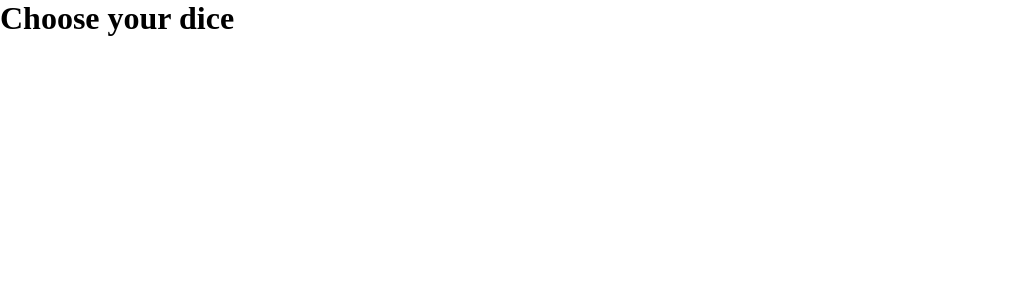
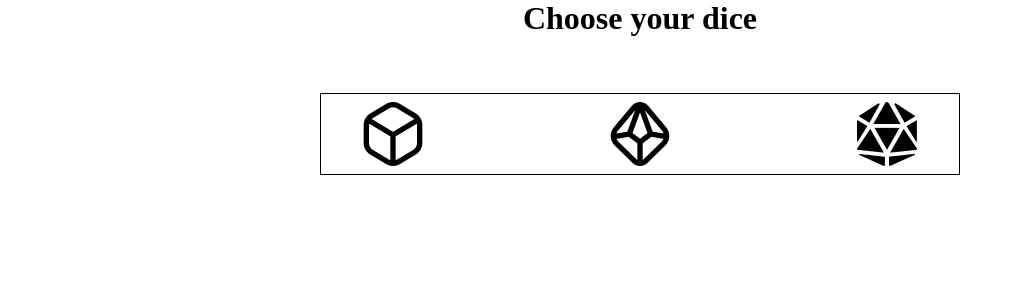
Before and after one commit to MJanuszek/roll-a-dice, a React (Vite) app: page / in a window 1280 px wide. Shown: the top 300 px of the page, without its empty margins (0-1022 px from the left). Built offline with nearby package versions, Linux system fonts and the light colour scheme.

Commit message:
dices styling added

```diff
--- a/src/App.css
+++ b/src/App.css
@@ -3,3 +3,26 @@
   padding: 0;
   box-sizing: border-box;
 }
+
+.container {
+  display: flex;
+  flex-direction: column;
+  align-items: center;
+}
+
+.dices {
+  /* margin-left: -6vw; */
+  height: 10vh;
+  width: 50vw;
+  display: flex;
+  justify-content: space-between;
+  align-items: center;
+  border: 1px solid black;
+  padding: 40px;
+  margin-top: 7vh;
+}
+
+.dice:hover {
+  box-shadow: 10px 10px 20px 0px rgba(240, 255, 35, 0.902);
+  border-radius: 50%;
+}
--- a/src/App.jsx
+++ b/src/App.jsx
@@ -6,9 +6,26 @@ function App() {
   const [count, setCount] = useState(0);
 
   return (
-    <>
+    <div className="container">
       <h1>Choose your dice</h1>
-    </>
+      <div className="dices">
+        <img
+          className="dice"
+          src="src/assets/11121422_fi_rr_dice_d6_icon.png"
+          alt=""
+        />
+        <img
+          className="dice"
+          src="src/assets/11121534_fi_rr_dice_d10_icon.png"
+          alt=""
+        />
+        <img
+          className="dice"
+          src="src/assets/8665279_dice_d20_icon.png"
+          alt=""
+        />
+      </div>
+    </div>
   );
 }
 
```
